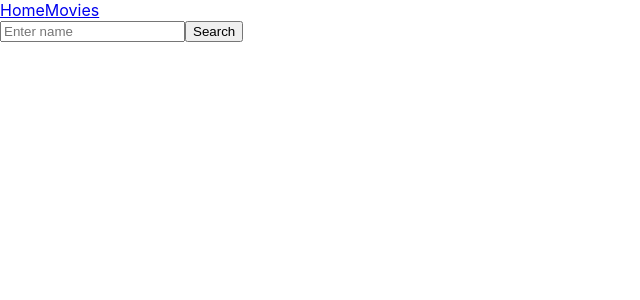
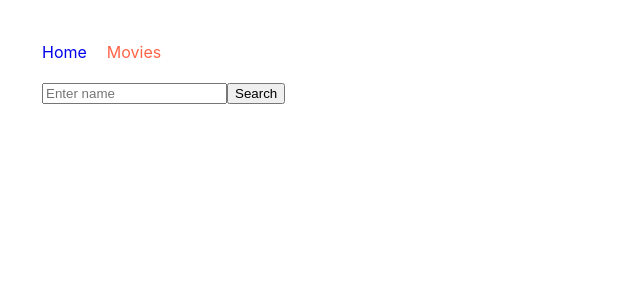
Before and after one commit to Wed88/goit-react-woolf-hw-05-movies, a React (Create React App) app: page /movies in a window 1280 px wide. Shown: the top 300 px of the page, without its empty margins (0-640 px from the left). Built offline with nearby package versions, Linux system fonts and the light colour scheme.

Commit message:
add style

```diff
--- a/src/components/Cast/Cast.jsx
+++ b/src/components/Cast/Cast.jsx
@@ -2,6 +2,7 @@ import { useParams } from 'react-router-dom';
 import { useEffect, useState } from 'react';
 import { getMovieCast } from '../../services/themoviedbAPI';
 import Loader from '../Loader/Loader';
+import { Image, List } from './Cast.styled';
 
 export const Cast = () => {
   const { movieId } = useParams();
@@ -30,11 +31,11 @@ export const Cast = () => {
       {error && <p>Whoops, something went wrong: {error.message}</p>}
       {isLoading && <Loader />}
       {movieCast ? (
-        <ul>
+        <List>
           {movieCast.map(({ id, profile_path, name, character }) => (
             <li key={id}>
               {profile_path ? (
-                <img
+                <Image
                   src={`https://image.tmdb.org/t/p/w500/${profile_path}`}
                   alt={name}
                 />
@@ -45,7 +46,7 @@ export const Cast = () => {
               <p>Character: {character}</p>
             </li>
           ))}
-        </ul>
+        </List>
       ) : (
         <p>We don't have any cast for this movie.</p>
       )}
--- /dev/null
+++ b/src/components/Cast/Cast.styled.jsx
@@ -0,0 +1,17 @@
+import styled from 'styled-components';
+
+export const List = styled.ul`
+  display: flex;
+  flex-wrap: wrap;
+  margin-bottom: -20px;
+  margin-left: -20px;
+  li {
+    margin-bottom: 20px;
+    margin-left: 20px;
+    flex-basis: calc(100% / 6 - 20px);
+  }
+`;
+
+export const Image = styled.img`
+  width: 200px;
+`;
--- /dev/null
+++ b/src/components/Layout/GlobalStyle.jsx
@@ -0,0 +1,34 @@
+import { createGlobalStyle } from 'styled-components';
+
+export const GlobalStyle = createGlobalStyle`
+body{
+    padding:30px;
+}
+ html {
+    scroll-behavior: smooth;
+  }
+a {
+    text-decoration: none;
+    transition: color 250ms cubic-bezier(0.4, 0, 0.2, 1);
+}
+ ol {
+    margin-top: 0;
+    margin-bottom: 0;
+    padding-left: 0;
+    list-style: none;
+}
+h1,
+h2,
+h3,
+h4,
+h5,
+h6,
+p {
+    margin-top: 0;
+    margin-bottom: 0;
+}
+img {
+    display: block;
+
+}
+`;
--- a/src/components/Layout/Layout.jsx
+++ b/src/components/Layout/Layout.jsx
@@ -1,16 +1,19 @@
-import { NavLink, Outlet } from 'react-router-dom';
+import { Outlet } from 'react-router-dom';
 import { ToastContainer } from 'react-toastify';
+import { GlobalStyle } from './GlobalStyle';
+import { Wrapper, Nav, Link } from './Layout.styled';
 import 'react-toastify/dist/ReactToastify.css';
 
 export const Layout = () => {
   return (
-    <div>
-      <nav>
-        <NavLink to="/">Home</NavLink>
-        <NavLink to="/Movies">Movies</NavLink>
-      </nav>
+    <Wrapper>
+      <Nav>
+        <Link to="/">Home</Link>
+        <Link to="/Movies">Movies</Link>
+      </Nav>
       <Outlet />
+      <GlobalStyle />
       <ToastContainer position="top-center" autoClose={3000} />
-    </div>
+    </Wrapper>
   );
 };
--- /dev/null
+++ b/src/components/Layout/Layout.styled.jsx
@@ -0,0 +1,21 @@
+import styled from 'styled-components';
+import { NavLink } from 'react-router-dom';
+
+export const Wrapper = styled.div`
+  padding: 12px;
+`;
+
+export const Nav = styled.nav`
+  display: flex;
+  gap: 20px;
+  margin-bottom: 20px;
+`;
+
+export const Link = styled(NavLink)`
+  &.active {
+    color: tomato;
+  }
+  &:hover {
+    color: green;
+  }
+`;
--- /dev/null
+++ b/src/components/Loader/Loader.css
@@ -0,0 +1,7 @@
+.Loader {
+  position: fixed;
+  top: 50%;
+  left: 50%;
+  transform: translate(-50%, -50%);
+  z-index: 99;
+}
--- a/src/components/Loader/Loader.jsx
+++ b/src/components/Loader/Loader.jsx
@@ -1,8 +1,9 @@
 import React from 'react';
 import { TailSpin } from 'react-loader-spinner';
+import './Loader.css';
 
 const Loader = () => (
-  <div>
+  <div className="Loader">
     <TailSpin />
   </div>
 );
--- /dev/null
+++ b/src/components/MovieItem/MovieItem.styled.jsx
@@ -0,0 +1,24 @@
+import styled from 'styled-components';
+
+export const MovieCard = styled.section`
+  display: flex;
+`;
+
+export const Image = styled.div`
+  margin-right: 30px;
+  img {
+    width: 300px;
+  }
+`;
+
+export const Container = styled.div`
+  h1,
+  h2,
+  p {
+    margin-bottom: 15px;
+  }
+`;
+
+export const Box = styled.div`
+  display: block;
+`;
--- a/src/pages/MovieItemPage/MovieItemPage.jsx
+++ b/src/pages/MovieItemPage/MovieItemPage.jsx
@@ -1,15 +1,10 @@
 import { useEffect, useState } from 'react';
-import {
-  useParams,
-  Outlet,
-  NavLink,
-  useLocation,
-  Link,
-} from 'react-router-dom';
+import { useParams, Outlet, NavLink, useLocation } from 'react-router-dom';
 import { getMovieById } from '../../services/themoviedbAPI';
 import { MovieItem } from 'components/MovieItem/MovieItem';
 import Loader from '../../components/Loader/Loader';
 import { FiCornerUpLeft } from 'react-icons/fi';
+import { Button } from './MovieItemPage.styled';
 
 export const MovieItemPage = () => {
   const { movieId } = useParams();
@@ -38,10 +33,10 @@ export const MovieItemPage = () => {
     <main>
       {error && <p>Whoops, something went wrong: {error.message}</p>}
       {isLoading && <Loader />}
-      <Link to={location?.state?.from ?? '/'}>
+      <Button to={location?.state?.from ?? '/'}>
         <FiCornerUpLeft />
         Go back
-      </Link>
+      </Button>
       {!error && <MovieItem movieItem={movieItem} />}
       <br />
       <div>
--- /dev/null
+++ b/src/pages/MovieItemPage/MovieItemPage.styled.jsx
@@ -0,0 +1,14 @@
+import styled from 'styled-components';
+import { Link } from 'react-router-dom';
+
+export const Button = styled(Link)`
+  background-color: #fff;
+  color: black;
+  border: 1px solid #e7e7e7;
+  border-radius: 4px;
+  padding: 5px 10px;
+  text-align: center;
+  display: inline-block;
+  font-size: 14px;
+  margin-bottom: 10px;
+`;
```
Also changed, not shown: src/components/MovieItem/MovieItem.jsx (+8 -6 lines).
